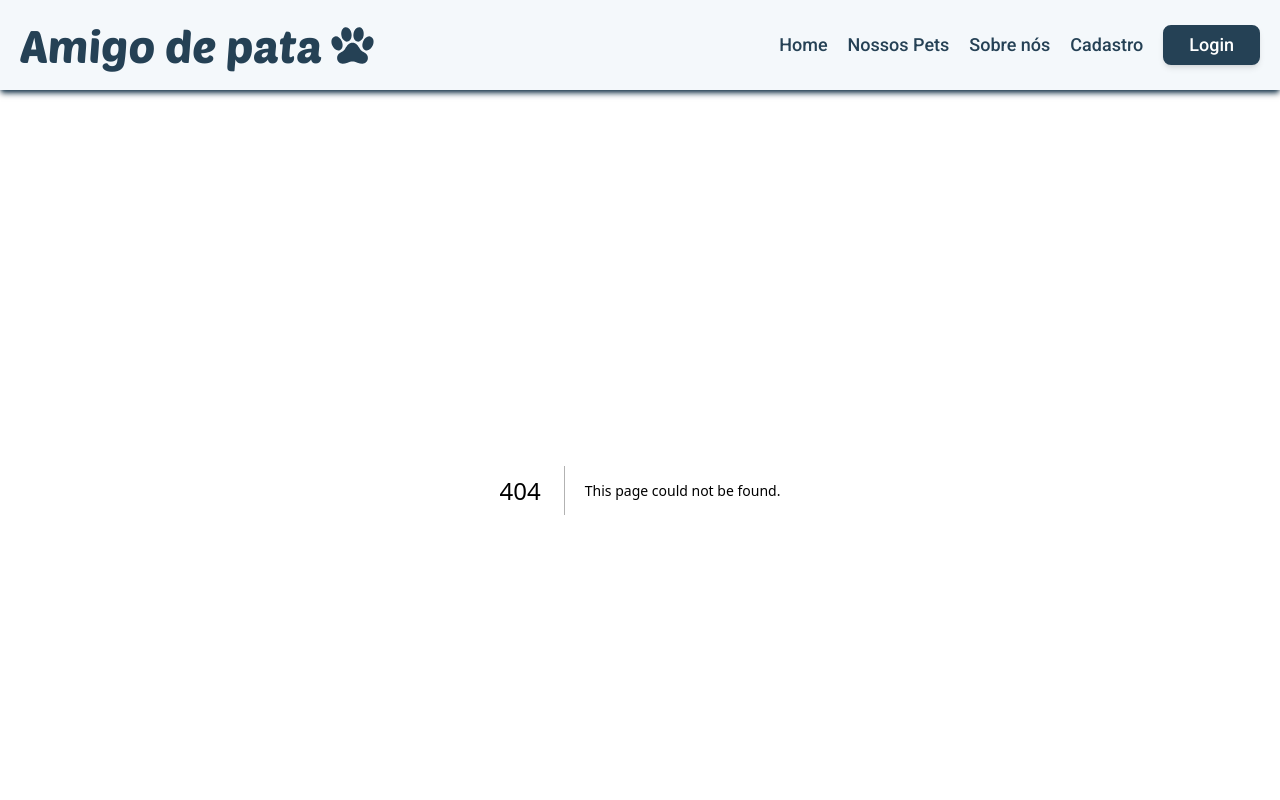
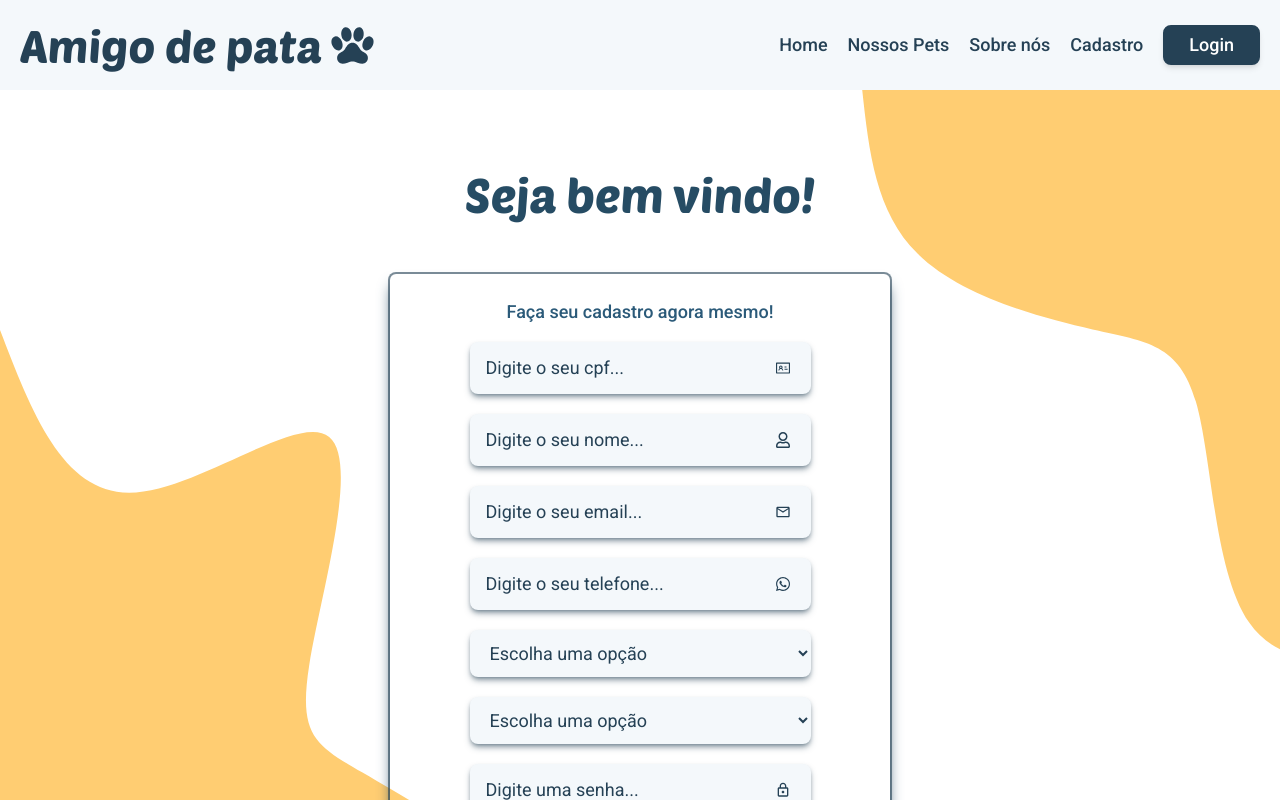
Before and after one commit to ArthurThz/amigodepata, a Next.js app: page /SignUp in a window 1280 px wide. Before the commit this address had no page. Shown: the top 800 px of the page. Built offline with nearby package versions, Linux system fonts and the light colour scheme.

Commit message:
feat: select component error fixed, changed useForm to useController in react hook form

```diff
--- a/app/Components/Forms/SignUpForm.tsx
+++ b/app/Components/Forms/SignUpForm.tsx
@@ -1,6 +1,126 @@
+"use client";
+
+import { useForm } from "react-hook-form";
+import TextInput from "../Input/text-input";
+import { AiOutlineIdcard } from "react-icons/ai";
+import {
+  FaLock,
+  FaLockOpen,
+  FaRegUser,
+  FaUser,
+  FaWhatsapp,
+} from "react-icons/fa";
+import {
+  MdOutlineEmail,
+  MdOutlineLock,
+  MdOutlineLockOpen,
+} from "react-icons/md";
+import PasswordInput from "../Input/password-input";
+import Select from "../Select";
+import { z } from "zod";
+import { zodResolver } from "@hookform/resolvers/zod";
+import { useRouter } from "next/navigation";
+
+const optionsDeficiencia = ["Autismo", "Sindrome de down"];
+
+const MOCKED_OPTIONS_NIVEL_SUPORTE = ["1", "2", "3"];
 const SignUpForm = () => {
+  const SignUpSchema = z.object({
+    cpf: z
+      .string({
+        message: "Por favor digite apenas numeros!",
+        required_error: "Por favor digite o seu CPF",
+      })
+      .length(11, {
+        message: "O seu CPF precisa conter 11 caracteres",
+      }),
+    nome: z
+      .string({ required_error: "Por favor digite o seu nome!" })
+      .min(3, { message: "Por favor digite o seu nome!" }),
+    email: z
+      .string({ required_error: "Por favor digite o seu email" })
+      .email({ message: "Email inválido!" }),
+    telefone: z
+      .string({ required_error: "Por favor digite o seu telefone" })
+      .length(11, { message: "Numero de telefone Inválido!" }),
+    deficiencia: z
+      .string()
+      .min(1, { message: "Selecione pelo menos 1 opção!" }),
+    nivel_suporte: z
+      .string()
+      .min(1, { message: "Selecione pelo menos 1 opção!" }),
+    senha: z
+      .string()
+      .min(11, { message: "Sua senha deve conter no minimo 11 caracteres" }),
+  });
+
+  type signUpUserData = z.infer<typeof SignUpSchema>;
+
+  const { control, handleSubmit, register } = useForm<signUpUserData>({
+    resolver: zodResolver(SignUpSchema),
+  });
+
+  const router = useRouter();
+
+  const onSubmit = (userData: signUpUserData) => {
+    console.log("Enviou o form...");
+    console.log(userData);
+  };
+
   return (
-    <form className="w-[85%] px-2 flex flex-col items-center gap-5"></form>
+    <form
+      onSubmit={handleSubmit(onSubmit)}
+      className="w-[85%] px-2 flex flex-col items-center gap-5"
+    >
+      <TextInput
+        control={control}
+        icon={<AiOutlineIdcard />}
+        name="cpf"
+        placeholder="Digite o seu cpf..."
+      />
+
+      <TextInput
+        control={control}
+        icon={<FaRegUser />}
+        name="nome"
+        placeholder="Digite o seu nome..."
+      />
+      <TextInput
+        control={control}
+        icon={<MdOutlineEmail />}
+        name="email"
+        placeholder="Digite o seu email..."
+      />
+
+      <TextInput
+        control={control}
+        icon={<FaWhatsapp />}
+        name="telefone"
+        placeholder="Digite o seu telefone..."
+      />
+
+      <Select
+        control={control}
+        name="deficiencia"
+        options={optionsDeficiencia}
+      />
+
+      <Select
+        control={control}
+        defaultValue="Escolha seu nivel de suporte"
+        name="nivel_suporte"
+        options={MOCKED_OPTIONS_NIVEL_SUPORTE}
+      />
+
+      <PasswordInput
+        control={control}
+        placeholder="Digite uma senha..."
+        name="senha"
+        hidePasswordIcon={<MdOutlineLock />}
+        showPasswordIcon={<MdOutlineLockOpen />}
+      />
+      <button>Enviar</button>
+    </form>
   );
 };
 
--- /dev/null
+++ b/app/Components/Select/index.tsx
@@ -0,0 +1,51 @@
+import { ComponentProps } from "react";
+import { Control, useController, useForm } from "react-hook-form";
+
+type selectProps = ComponentProps<"select"> & {
+  control: Control<any>;
+  name: string;
+  options: string[];
+};
+
+const Select = ({
+  control,
+  name,
+  defaultValue,
+  options,
+  ...rest
+}: selectProps) => {
+  const {
+    formState: { errors },
+  } = useController({ control, name });
+
+  return (
+    <div className="w-full flex flex-col items-center h-auto">
+      <select
+        className="w-full py-3 px-4
+          font-roboto  text-lg text-azul-900
+          shadow-md shadow-azul-900/50 bg-azul-50
+          rounded-lg outline-none
+          placeholder:font-normal  placeholder:text-azul-900
+          focus-within:ring-2 focus-within:ring-azul-900"
+        {...control.register(name)}
+        {...rest}
+      >
+        <option value="">Escolha uma opção</option>
+        {options.map((item, index) => {
+          return (
+            <option key={`${index}`} value={item}>
+              {item}
+            </option>
+          );
+        })}
+      </select>
+      {errors[name] && (
+        <span className="text-red-500 font-bold mt-2">
+          {errors[name].message?.toString()}
+        </span>
+      )}
+    </div>
+  );
+};
+
+export default Select;
--- /dev/null
+++ b/app/Components/SignUp/index.tsx
@@ -0,0 +1,19 @@
+import SignUpForm from "../Forms/SignUpForm";
+
+const SignUpContainer = () => {
+  return (
+    <div className="w-full min-h-screen h-full px-4 flex flex-col items-center bg-blob lg:bg-blob-lg lg:bg-cover ">
+      <h2 className="font-poetsenOne text-center text-azul-800 text-5xl mt-20 mb-14">
+        Seja bem vindo!
+      </h2>
+      <div className="w-full h-auto py-6 flex flex-col items-center justify-center gap-4 lg:w-[500px] ring-2 ring-azul-900/60 shadow-lg shadow-azul-800 px-10  rounded-md">
+        <p className="text-azul-700 font-roboto text-lg font-medium">
+          Faça seu cadastro agora mesmo!
+        </p>
+        <SignUpForm />
+      </div>
+    </div>
+  );
+};
+
+export default SignUpContainer;
--- /dev/null
+++ b/app/SignUp/page.tsx
@@ -0,0 +1,11 @@
+import SignUpContainer from "../Components/SignUp";
+
+const SignUp = () => {
+  return (
+    <div className="w-full flex items-center justify-center">
+      <SignUpContainer />
+    </div>
+  );
+};
+
+export default SignUp;
```
Also changed, not shown: app/utils/send-wpp-message.ts (renamed from app/Libs/send-wpp-message.ts).
